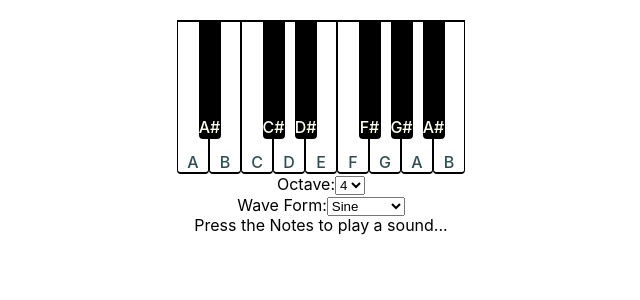
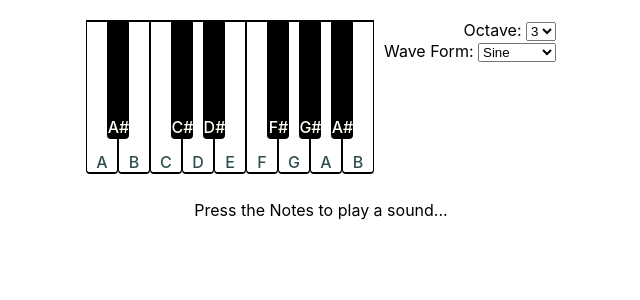
Before and after one commit to devbeau/chiptunes-keyboard, a React (Create React App) app: page / in a window 1280 px wide. Shown: the top 300 px of the page, without its empty margins (319-959 px from the left). Built offline with nearby package versions, Linux system fonts and the light colour scheme.

Commit message:
quick fixes to various layout bugs and console warnings

```diff
--- a/public/index.html
+++ b/public/index.html
@@ -9,7 +9,6 @@
       name="description"
       content="Web site created using create-react-app"
     />
-    <link rel="apple-touch-icon" href="%PUBLIC_URL%/logo192.png" />
     <!--
       manifest.json provides metadata used when your web app is installed on a
       user's mobile device or desktop. See https://developers.google.com/web/fundamentals/web-app-manifest/
@@ -24,7 +23,7 @@
       work correctly both with client-side routing and a non-root public URL.
       Learn how to configure a non-root public URL by running `npm run build`.
     -->
-    <title>Sound Tests</title>
+    <title>Chiptunes Keyboard</title>
   </head>
   <body>
     <noscript>You need to enable JavaScript to run this app.</noscript>
--- a/src/App.css
+++ b/src/App.css
@@ -28,7 +28,7 @@
   color: #61dafb;
 }
 .Keys {
-  position: relative;
+  /* position: relative; */
   display: inline-block;
   height:160px;
   padding: 20px;
@@ -74,3 +74,10 @@
   background: darkslategrey;
   color: white;
 }
+
+.Controls {
+  display: flex;
+  flex-direction: column;
+  align-items: flex-end;
+  padding-left: 10px;
+}
--- a/src/Key.js
+++ b/src/Key.js
@@ -50,7 +50,7 @@ function Key (props) {
     }
 
     function isSharp(noteName) {
-        return noteName.length == 3
+        return noteName.length === 3
     }
 
     return (
--- a/src/Keys.js
+++ b/src/Keys.js
@@ -29,9 +29,9 @@ function createNoteTable() {
     return noteFreq;
 }
 
-async function addNoteTableMember(noteFreq, noteName, tableObject) {
-    tableObject[`${noteName}`] = noteFreq
-}
+// async function addNoteTableMember(noteFreq, noteName, tableObject) {
+//     tableObject[`${noteName}`] = noteFreq
+// }
 
 function getKeyLayout(noteFreq) {
     let layout = [];
@@ -78,8 +78,8 @@ const keyboardLayout = getKeyLayout(createNoteTable());
 const keyMap = createKeyPressMap();
 
 function Keys(props) {
-    const [octave, setOctave] = useState(4);
-    const [waveForm, setWaveForm] = useState("Sine");
+    const [octave, setOctave] = useState(3);
+    const [waveForm, setWaveForm] = useState("sine");
     const [isMouseDown, setMouseDown] = useState(false);
 
     const currentKeys = Object.entries(keyboardLayout[octave]);
@@ -109,7 +109,7 @@ function Keys(props) {
 
             <div className="Controls">
                 <div>
-                    Octave:
+                    {"Octave: "}
                     <select id='octave' onChange={e => onOctaveChange(e)} value={octave}>
                         <option value='0'>0</option>
                         <option value='1'>1</option>
@@ -122,7 +122,7 @@ function Keys(props) {
                     </select>
                 </div>
                 <div>
-                    Wave Form:
+                    {"Wave Form: "}
                     <select id='wave-form' onChange={e => onWaveFormChange(e)} value={waveForm}>
                         <option value='sine'>Sine</option>
                         <option value='triangle'>Triangle</option>
```
